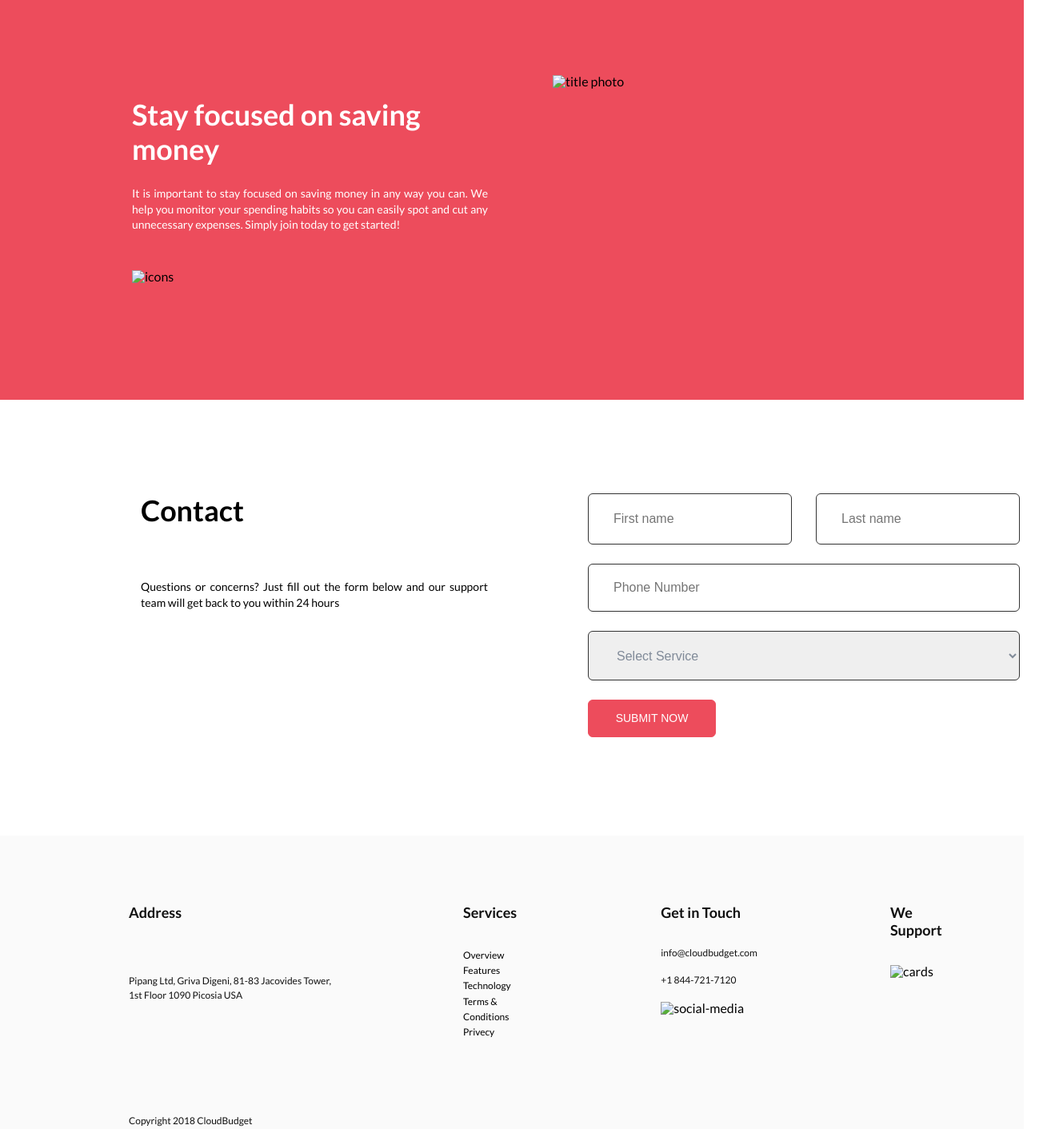
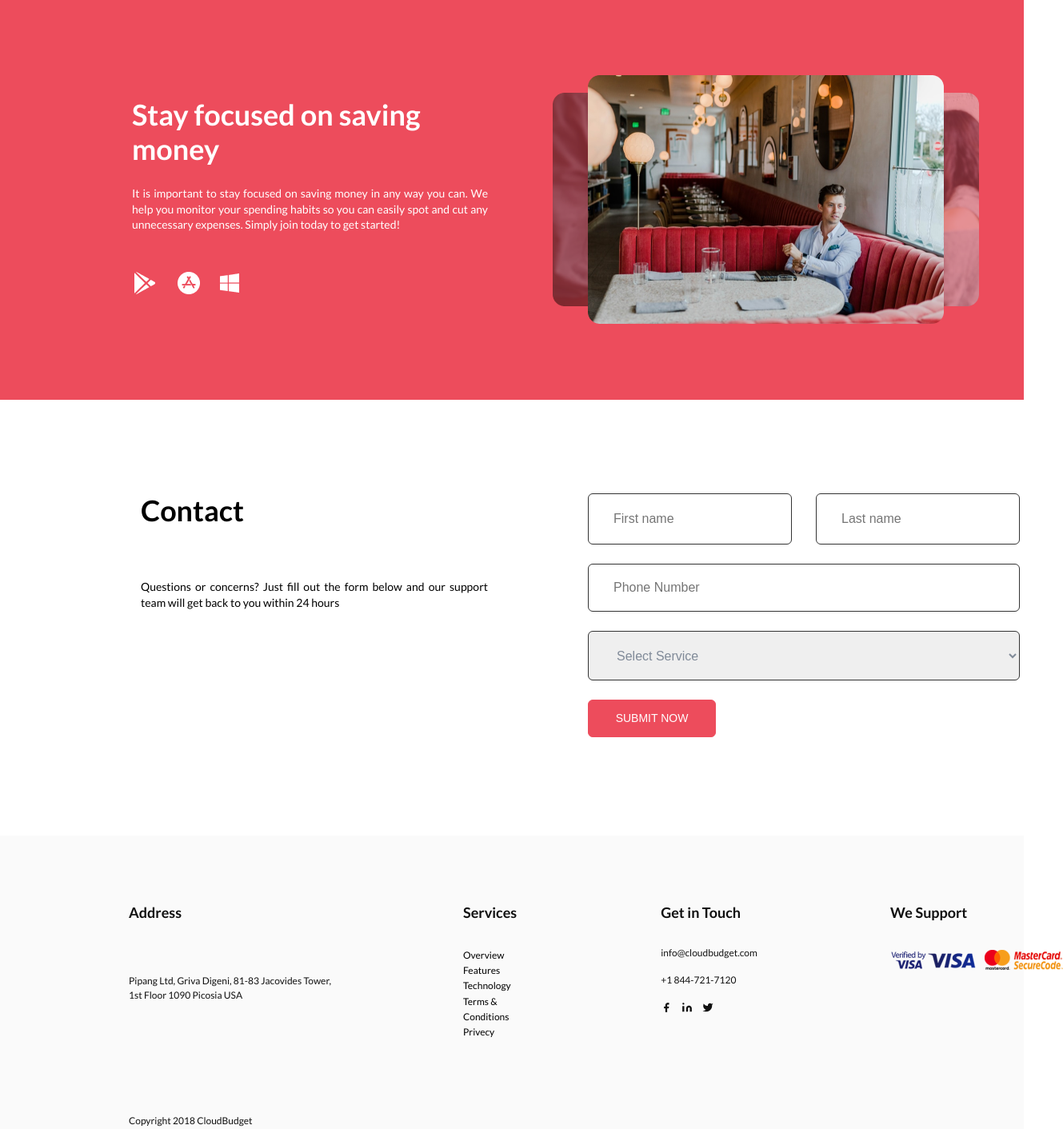
Before and after one commit to KsseniiaF/Cursor_Education, a plain HTML site: page homeWork4/index.html in a window 1280 px wide. Shown: the whole page at 80% size, 1329 px wide, since content can reach past the window. Drawn offline with Linux system fonts and the light colour scheme; the site is published under a folder, as on GitHub Pages, so addresses that start at the root find nothing.

Commit message:
renamed images files

```diff
--- a/homeWork4/index.html
+++ b/homeWork4/index.html
@@ -15,9 +15,9 @@
             <div class="title-text">
                 <h2>Stay focused on saving <br> money</h2>
                 <p>It is important to stay focused on saving money in any way you can. We help you monitor your spending habits so you can easily spot and cut any unnecessary expenses. Simply join today to get started!</p>
-                <img src="/homeWork4/images/Vector.png" alt="icons">
+                <img src="./images/Vector.png" alt="icons">
             </div>
-            <img src="/homeWork4/images/Slider.png" class="logo-photo" alt="title photo">
+            <img src="./images/Slider.png" class="logo-photo" alt="title photo">
         </div>
 
     </header>
@@ -62,11 +62,11 @@
                 <li>info@cloudbudget.com</li>
                 <li>+1 844-721-7120</li>
             </ul>
-            <img src="/homeWork4/images/Social.png" alt="social-media">
+            <img src="./images/Social.png" alt="social-media">
         </div>
         <div class="supportInfo">
             <h3>We Support</h3>
-            <img src="/homeWork4/images/banking.png" alt="cards">
+            <img src="./images/banking.png" alt="cards">
         </div>
     </footer>
 
```
